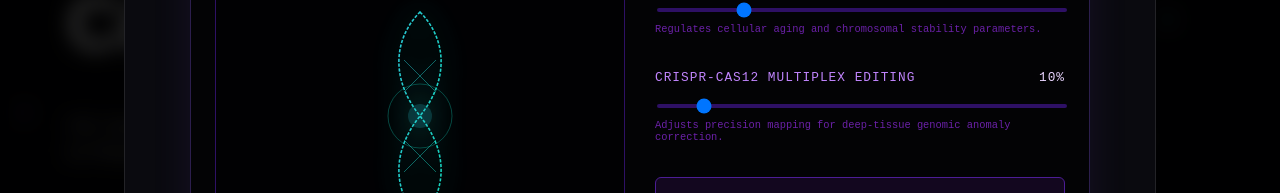
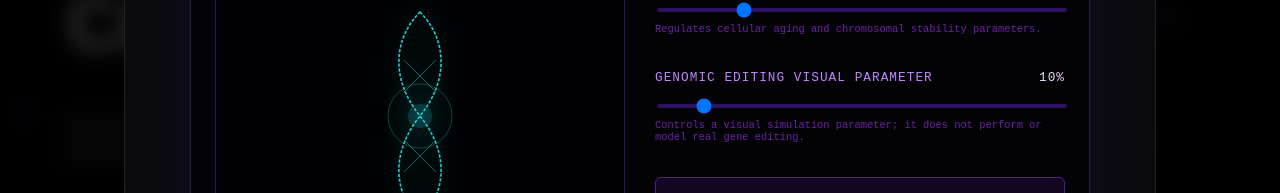
Before and after one commit to lubhanshu1/Healthcare-2050, a Next.js app: page / in a window 1280 px wide. Both pictures are taken after a click on the button "DIGITAL HUMANS". Shown: the part 411-604 px from the top of the page. Built offline with nearby package versions, Linux system fonts and the light colour scheme; a web font is replaced by a local one.

Commit message:
Remove misleading clinical/security/quantum claims while preserving UI

```diff
--- a/app/components/DigitalHumanHologram.jsx
+++ b/app/components/DigitalHumanHologram.jsx
@@ -91,7 +91,7 @@ const DigitalHumanHologram = () => {
 
                     <div>
                         <label style={{ display: 'flex', justifyContent: 'space-between', fontSize: '0.8rem', color: '#c084fc', marginBottom: '10px', letterSpacing: '1px' }}>
-                            <span>CRISPR-CAS12 MULTIPLEX EDITING</span>
+                            <span>GENOMIC EDITING VISUAL PARAMETER</span>
                             <span style={{ color: '#e9d5ff' }}>{crispr}%</span>
                         </label>
                         <input
@@ -99,7 +99,7 @@ const DigitalHumanHologram = () => {
                             onChange={(e) => setCrispr(+e.target.value)}
                             style={{ width: '100%', height: '4px', appearance: 'none', background: '#2e1065', outline: 'none', borderRadius: '2px', cursor: 'pointer' }}
                         />
-                        <p style={{ fontSize: '0.65rem', color: '#6b21a8', marginTop: '6px' }}>Adjusts precision mapping for deep-tissue genomic anomaly correction.</p>
+                        <p style={{ fontSize: '0.65rem', color: '#6b21a8', marginTop: '6px' }}>Controls a visual simulation parameter; it does not perform or model real gene editing.</p>
                     </div>
 
                     <div style={{ padding: '12px', backgroundColor: 'rgba(88, 28, 135, 0.2)', border: '1px solid #4c1d95', borderRadius: '6px', fontSize: '0.75rem', lineHeight: '1.5', color: '#d8b4fe' }}>
```
